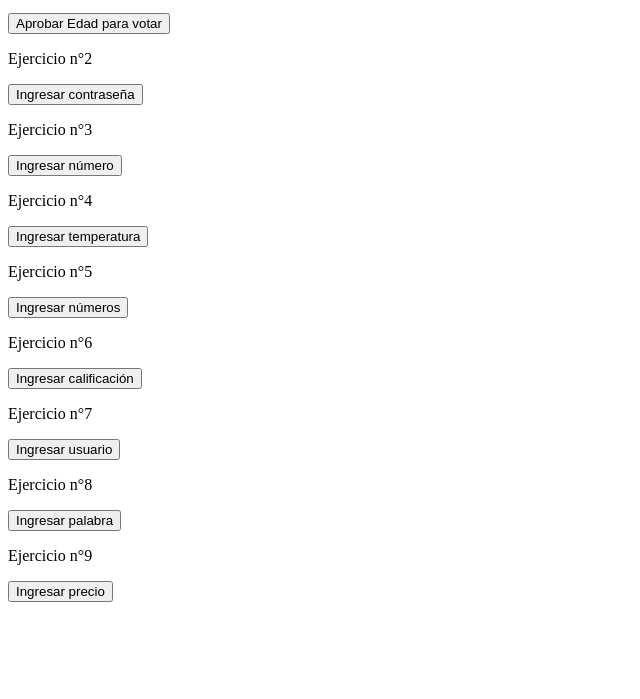
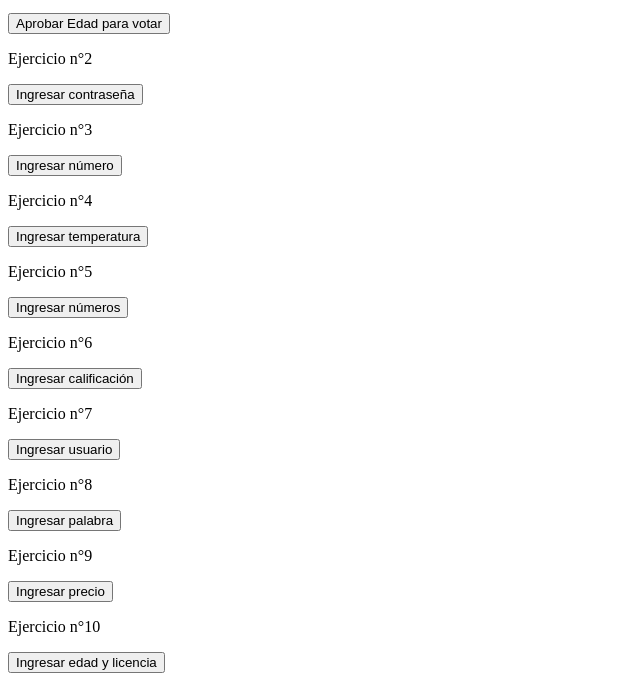
Before and after one commit to alee29304/fundamentos_JavaScript, a plain HTML site: page 05_condiciones_if_else/index.html in a window 1280 px wide. Shown: the part 101-800 px from the top of the page, without its empty margins (0-640 px from the left). Drawn offline with Linux system fonts and the light colour scheme.

Commit message:
ejercicio 10 no terminado

```diff
--- a/05_condiciones_if_else/index.html
+++ b/05_condiciones_if_else/index.html
@@ -29,6 +29,8 @@
         <button onclick="verificarPalabra()">Ingresar palabra</button>
         <p>Ejercicio n°9</p>
         <button onclick="precioDesc()">Ingresar precio</button>
+        <p>Ejercicio n°10</p>
+        <button onclick="personaConducir()">Ingresar edad y licencia</button>
     </main>
 
     <script src="static/js/script.js"></script>
--- a/05_condiciones_if_else/static/js/script.js
+++ b/05_condiciones_if_else/static/js/script.js
@@ -141,3 +141,20 @@ function precioDesc() {
         alert("Ingrese un precio");
     }
 }
+
+/*Verificar si una persona puede conducir
+ Solicita la edad del usuario y si tiene licencia (por ejemplo, respondiendo "sí" o "no"). Si tiene
+  18 o más y respondió que tiene licencia, muestra “Puede conducir”. Si no, muestra “No puede conducir”.
+*/
+function personaConducir() {
+    let edad = prompt("Ingresar edad:");
+    let licencia = prompt('¿Tienes licencia de conducir?');
+
+    if (edad >= 18 && licencia == "si") {
+        alert("Puede conducir");
+    } else if (edad < 18 && edad > 0 && licencia == "no") {
+        alert("No puede conducir");
+    } else {
+        alert("Ingresar datos validos");
+    }
+}
```
